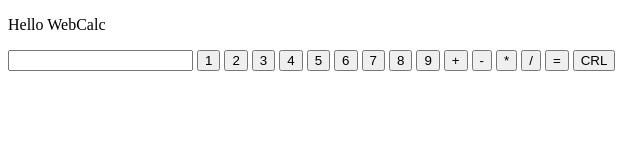
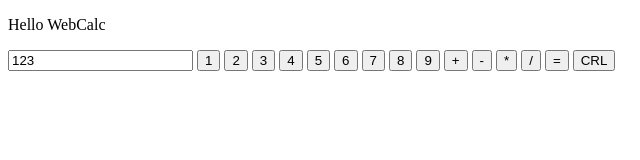
Before and after one commit to iwatahotaka/calculator, a plain HTML site: page index.html in a window 1280 px wide. Shown: the full height of the page, 0-640 px from the left. Drawn offline with Linux system fonts and the light colour scheme.

Commit message:
JSからinputタグのvalueに出力処理実装

```diff
--- a/index.html
+++ b/index.html
@@ -8,7 +8,7 @@
 </head>
 <body>
     <p>Hello WebCalc</p>
-    <input type="text" id="text">
+    <input type="text" id="text" value="">
     <button id="button1">1</button>
     <button id="button2">2</button>
     <button id="button3">3</button>
--- a/script.js
+++ b/script.js
@@ -40,3 +40,10 @@ document.getElementById('multiplication').onclick = function() {
 document.getElementById('Division').onclick = function() {
     document.getElementById('text').value += "/";
 }
+
+//ユーザーが入力した数字を変数に代入したい
+document.getElementById("text").value = 123;
+
+//text内の数字を取得する処理
+let textNumber = document.getElementById('text').value;
+console.log(textNumber);
```
